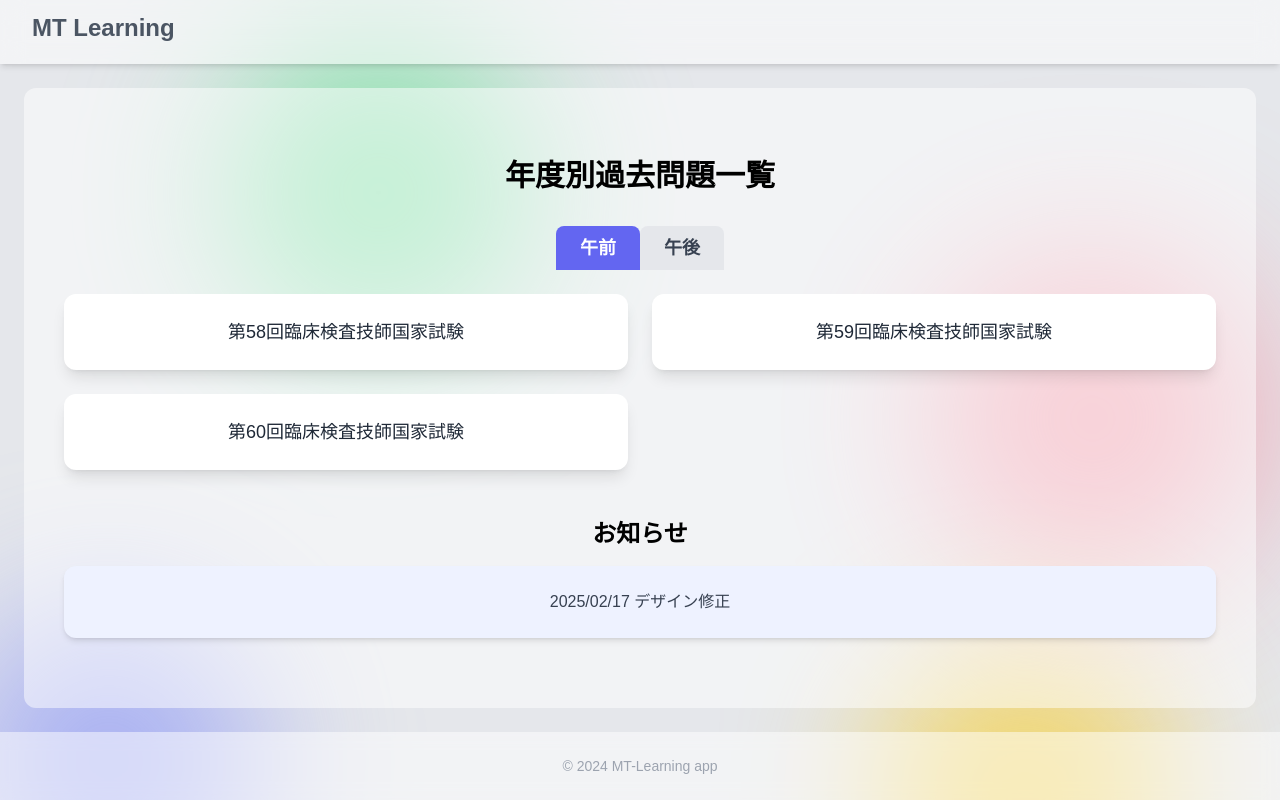
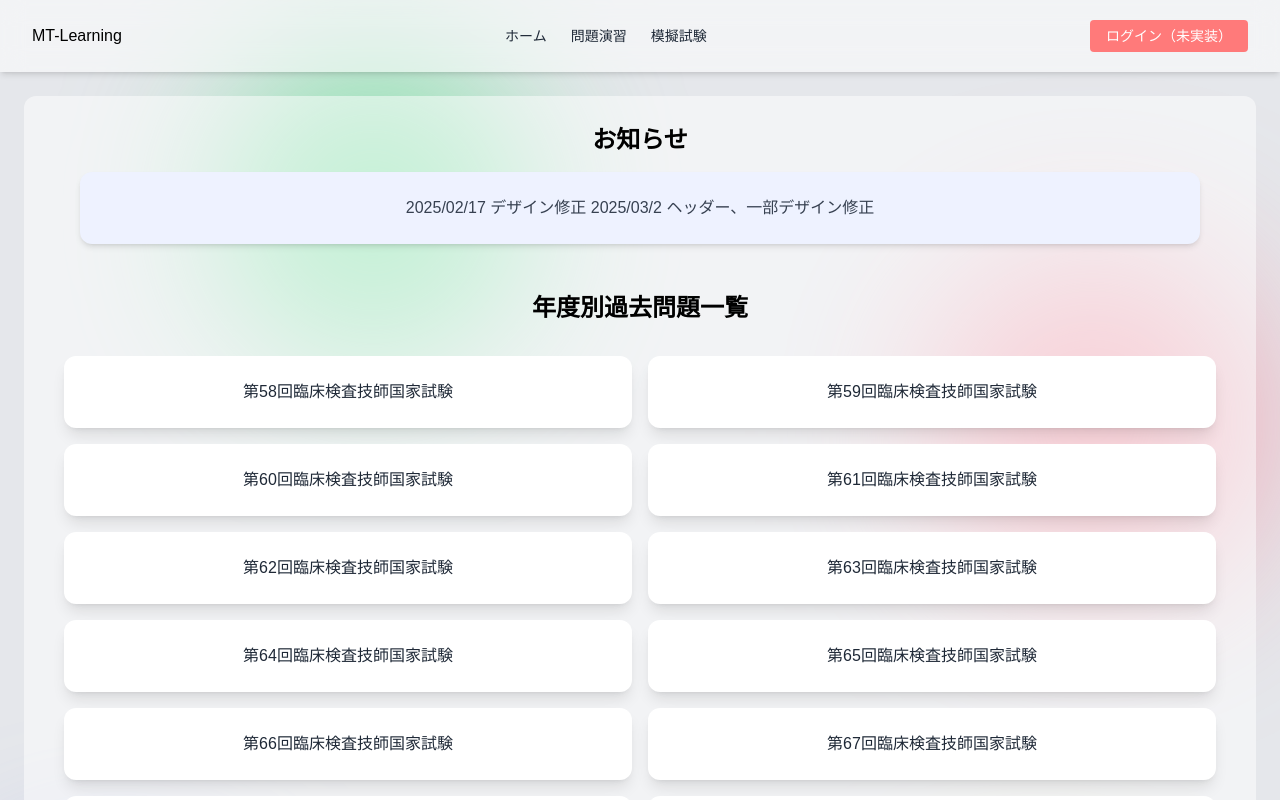
Before and after one commit to saneatu4060/mt-learning-app, a Next.js app: page / in a window 1280 px wide. Shown: the top 800 px of the page. Built offline with nearby package versions, Linux system fonts and the light colour scheme.

Commit message:
ヘッダー、一部デザイン修正

```diff
--- a/src/app/globals.css
+++ b/src/app/globals.css
@@ -5,9 +5,6 @@
 body {
   font-family: Arial, Helvetica, sans-serif;
 }
-
-
-
 
 @layer base {
   :root {
--- a/src/app/layout.tsx
+++ b/src/app/layout.tsx
@@ -18,7 +18,6 @@ export default function RootLayout({
     <html lang="ja">
       <body className="bg-gray-200 min-h-screen">
         <div className="relative grid grid-rows-[auto_1fr_auto] min-h-screen">
-
           {/* 背景の円 */}
           <div className="absolute inset-0 z-0 overflow-hidden">
             <div className="circle-one blur-3xl w-64 h-64 rounded-full bg-rose-400/60 top-0 right-10 lg:right-28 absolute"></div>
@@ -26,22 +25,18 @@ export default function RootLayout({
             <div className="circle-three blur-3xl w-64 h-64 rounded-full bg-green-400/60 top-0 left-10 lg:left-28 absolute"></div>
             <div className="circle-four blur-3xl w-64 h-64 rounded-full bg-yellow-400/60 bottom-0 right-10 lg:right-28 absolute"></div>
           </div>
-
           {/* ヘッダー部分 */}
-          <header className="bg-white/50 backdrop-blur-md z-10 shadow-md">
+          <header className="bg-white/50 backdrop-blur-md z-50 shadow-md">
             <div className="container max-w-7xl mx-auto flex items-center justify-between px-4 py-8 md:px-8">
-              {/* Navbar コンポーネントの呼び出し */}
               <Providers>
                 <Navbar />
               </Providers>
             </div>
           </header>
-
           {/* メインコンテンツ */}
           <main className="flex items-center justify-center z-10 min-h-[calc(100vh-200px)]  bg-white/50 rounded-xl py-3 px-6 m-6 overflow-hidden">
             {children}
           </main>
-
           {/* フッター */}
           <Footer />
         </div>
--- a/src/app/learning/[categoryId]/page.tsx
+++ b/src/app/learning/[categoryId]/page.tsx
@@ -1,23 +1,26 @@
 "use client";
-
-import { useParams, useRouter, useSearchParams } from "next/navigation";
+import { useRouter, useSearchParams } from "next/navigation";
 import { Book, Trophy } from "lucide-react";
 import Link from "next/link";
+import { categorydata } from "@/data/category";
 
 const ModeSelect = () => {
     const router = useRouter();
-    const params = useParams(); // useParamsでparamsを取得
-    const { categoryId } = params; // paramsからcategoryIdを取得
+    // const params = useParams(); // useParamsでparamsを取得
+    // const { categoryId } = params; // paramsからcategoryIdを取得
     const searchParams = useSearchParams();
+    const categoryName = searchParams.get("year") || "カテゴリ名不明";
+    const data = categorydata.find((category) => category.uri === categoryName);
 
-    const categoryName = searchParams.get("name") || "カテゴリ名不明";
+    const handleModeSelect = (mode: "am" | "pm") => {
+        router.push(`/learning/year=${categoryName}/mode=${mode}`);
+    };
 
-    const handleModeSelect = (mode: "practice" | "exam") => {
-        router.push(`/learning/${categoryId}/${mode}`);
-    };
+
 
     return (
         <div className="container mx-auto p-4">
+            <h1></h1>
             <div className="bg-white/90 backdrop-blur-md rounded-2xl shadow-xl p-8 max-w-3xl mx-auto">
                 <div className="flex justify-between items-center mb-6">
                     <Link href="/" className="text-gray-600 hover:text-gray-900 text-sm">
@@ -30,30 +33,29 @@ const ModeSelect = () => {
                 <div className="grid grid-cols-1 md:grid-cols-2 gap-8">
                     {/* 演習モードボタン */}
                     <button
-                        onClick={() => handleModeSelect("practice")}
-                        className="group bg-white rounded-xl p-6 border border-gray-200 shadow-lg hover:shadow-xl hover:bg-gradient-to-br from-indigo-100 to-white transition-all duration-300 ease-in-out"
+                        onClick={() => handleModeSelect("am")}
+                        className="group bg-orange-100 rounded-xl p-6 border border-gray-200 shadow-lg hover:shadow-xl hover:bg-gradient-to-br from-orange-200 to-white transition-all duration-300 ease-in-out"
                     >
                         <div className="flex items-center gap-4">
-                            <div className="p-4 bg-gray-100 rounded-lg group-hover:bg-indigo-50 transition-all duration-300">
+                            <div className="p-4 bg-orange-200 rounded-lg group-hover:bg-orange-100 transition-all duration-300">
                                 <Book className="w-8 h-8 text-indigo-600 group-hover:scale-110 transition-transform duration-300 ease-in-out" />
                             </div>
                             <span className="text-lg font-semibold text-gray-800 group-hover:text-indigo-700 transition-colors duration-300">
-                                演習モード
+                                午前{data?.am}
                             </span>
                         </div>
                     </button>
-
                     {/* 試験モードボタン */}
                     <button
-                        onClick={() => handleModeSelect("exam")}
-                        className="group bg-white rounded-xl p-6 border border-gray-200 shadow-lg hover:shadow-xl hover:bg-gradient-to-br from-indigo-100 to-white transition-all duration-300 ease-in-out"
+                        onClick={() => handleModeSelect("pm")}
+                        className="group bg-blue-200 rounded-xl p-6 border border-gray-200 shadow-lg hover:shadow-xl hover:bg-gradient-to-br from-indigo-100 to-white transition-all duration-300 ease-in-out"
                     >
                         <div className="flex items-center gap-4">
-                            <div className="p-4 bg-gray-100 rounded-lg group-hover:bg-indigo-50 transition-all duration-300">
+                            <div className="p-4 bg-blue-300 rounded-lg group-hover:bg-indigo-50 transition-all duration-300">
                                 <Trophy className="w-8 h-8 text-indigo-600 group-hover:scale-110 transition-transform duration-300 ease-in-out" />
                             </div>
                             <span className="text-lg font-semibold text-gray-800 group-hover:text-indigo-700 transition-colors duration-300">
-                                試験モード
+                                午後{data?.pm}
                             </span>
                         </div>
                     </button>
--- a/src/app/page.tsx
+++ b/src/app/page.tsx
@@ -1,65 +1,38 @@
-"use client"
-import { useState } from "react";
 import { categorydata } from "@/data/category";
 import Link from "next/link";
 
-// export const metadata = {
-//   title: "ダッシュボード | MT-Learning",
-//   description: "過去問を解いて学習を始めましょう！",
-// };
+export const metadata = {
+  title: "ホーム | MT-Learning",
+  description: "過去問を解いて学習を始めましょう！",
+};
 
 const Home = () => {
-  const [activeTab, setActiveTab] = useState("午前");
-
-  // タブで表示するデータをフィルタリング
-  const filteredCategories = categorydata.filter(
-    (category) => category.type === activeTab
-  );
-
   return (
     <div className="container mx-auto p-4">
-      <h1 className="text-3xl font-bold mb-8 text-center">年度別過去問題一覧</h1>
-
-      {/* タブナビゲーション */}
-      <div className="flex justify-center mb-6">
-        {["午前", "午後"].map((tab) => (
-          <button
-            key={tab}
-            onClick={() => setActiveTab(tab)}
-            className={`px-6 py-2 text-lg font-semibold rounded-t-lg transition-all ${activeTab === tab
-              ? "bg-indigo-500 text-white"
-              : "bg-gray-200 text-gray-700"
-              }`}
-          >
-            {tab}
-          </button>
-        ))}
+      {/* お知らせセクション */}
+      <h3 className="text-2xl text-center font-semibold mb-4">お知らせ</h3>
+      <div className="bg-indigo-50 p-6 rounded-xl shadow-md md:m-4">
+        <p className="text-gray-700 text-center">2025/02/17 デザイン修正
+          2025/03/2 ヘッダー、一部デザイン修正
+        </p>
       </div>
 
-      {/* カテゴリの一覧をモダンなカードレイアウトで表示 */}
-      <div className="grid grid-cols-1 sm:grid-cols-2 lg:grid-cols-2 gap-6">
-        {filteredCategories.map((category) => (
+      <h1 className="text-2xl font-bold mb-8 text-center mt-12">年度別過去問題一覧</h1>
+      <div className="grid grid-cols-1 sm:grid-cols-2 lg:grid-cols-2 gap-4">
+        {categorydata.map((category) => (
           <Link
             key={category.id}
-            href={`/learning/${category.id}?${encodeURIComponent(category.uri)}`}
+            href={`/learning/${category.id}?year=${category.uri}`}
             className="group block p-6 bg-white shadow-lg rounded-xl hover:shadow-xl hover:bg-gradient-to-br from-indigo-100 to-white transition-all duration-300 ease-in-out"
           >
             <div className="flex items-center justify-center">
-              <span className="text-lg font-medium text-gray-800 group-hover:text-indigo-700 transition-colors duration-300 ease-in-out">
+              <span className="text-base font-medium text-gray-800 group-hover:text-indigo-700 transition-colors duration-300 ease-in-out">
                 {category.name}
               </span>
             </div>
           </Link>
         ))}
       </div>
-
-      {/* お知らせセクション */}
-      <div className="mt-12">
-        <h3 className="text-2xl text-center font-semibold mb-4">お知らせ</h3>
-        <div className="bg-indigo-50 p-6 rounded-xl shadow-md">
-          <p className="text-gray-700 text-center">2025/02/17 デザイン修正</p>
-        </div>
-      </div>
     </div>
   );
 };
--- a/src/components/Footer.tsx
+++ b/src/components/Footer.tsx
@@ -3,8 +3,8 @@
 export default function Footer() {
 
     return (
-        <div className="bg-white/50 z-50 backdrop-blur">
-            <div className="mx-auto max-w-4xl text-center py-6 text-sm text-gray-400">
+        <div className="bg-white/50 z-0 backdrop-blur">
+            <div className="mx-auto max-w-2xl text-center py-6 text-sm text-gray-400">
                 <p>&copy; {new Date().getFullYear()} MT-Learning app</p>
             </div>
         </div>
--- /dev/null
+++ b/src/components/MobileMenu.tsx
@@ -0,0 +1,47 @@
+"use client"
+
+import { useState } from "react"
+import Link from "next/link"
+import { Menu, X } from "lucide-react"
+
+interface NavItem {
+    label: string
+    href: string
+}
+
+interface MobileMenuProps {
+    navItems: NavItem[]
+}
+
+export function MobileMenu({ navItems }: MobileMenuProps) {
+    const [isOpen, setIsOpen] = useState(false)
+
+    const toggleMenu = () => {
+        setIsOpen(!isOpen)
+    }
+
+    return (
+        <div className="md:hidden z-50 ">
+            <button onClick={toggleMenu} className="p-2 focus:outline-none" aria-label="メニューを開く">
+                {isOpen ? <X size={24} /> : <Menu size={24} />}
+            </button>
+
+            {isOpen && (
+                <div className="absolute left-0 z-50 w-full bg-white ">
+                    <nav className="flex flex-col z-50">
+                        {navItems.map((item) => (
+                            <Link
+                                key={item.label}
+                                href={item.href}
+                                className=" border-2 border-solid border-gray-100 px-6 py-4 text-gray-800 hover:bg-gray-50"
+                                onClick={() => setIsOpen(false)}
+                            >
+                                {item.label}
+                            </Link>
+                        ))}
+                    </nav>
+                </div>
+            )}
+        </div>
+    )
+}
--- a/src/components/Navbar.tsx
+++ b/src/components/Navbar.tsx
@@ -1,12 +1,54 @@
 import Link from "next/link";
 import React from "react";
+import { MobileMenu } from "./MobileMenu";
+import { LogOut } from "lucide-react";
+
+const navItems = [
+    { label: "ホーム", href: "/" },
+    { label: "問題演習", href: "/practice" },
+    { label: "模擬試験", href: "/exam" },
+]
 
 const Navbar = async () => {
     return (
-        <div className="fixed inset-x-0 top-0  py-3 ">
-            <div className="flex items-center justify-between h-full gap-2 px-8 mx-auto max-w-7xl">
-                <Link href={"/"} className="flex items-center gap-2">
-                    <p className="text-2xl font-semibold text-gray-600">MT Learning</p>
+        <div className="container mx-auto flex h-2 z-50 items-center justify-between ">
+            {/* モバイルメニュー（左側） */}
+            <div className="md:hidden">
+                <MobileMenu navItems={navItems} />
+            </div>
+
+            {/* ロゴ（モバイルでは中央、デスクトップでは左） */}
+            <div className="absolute left-1/2 -translate-x-1/2 transform md:static md:left-0 md:translate-x-0">
+                MT-Learning
+            </div>
+
+            {/* デスクトップナビゲーション（中央） */}
+            <nav className="hidden md:flex md:flex-1 md:items-center md:justify-center">
+                <ul className="flex space-x-6">
+                    {navItems.map((item) => (
+                        <li key={item.label}>
+                            <Link href={item.href} className="text-sm font-medium text-gray-800 hover:text-gray-600">
+                                {item.label}
+                            </Link>
+                        </li>
+                    ))}
+                </ul>
+            </nav>
+
+            {/* ログアウトボタン（右側） */}
+            <div className="hidden md:block">
+                <Link
+                    href="/logout"
+                    className="rounded bg-[#ff7a7a] px-4 py-2 text-sm font-medium text-white hover:bg-[#ff6666]"
+                >
+                    ログイン（未実装）
+                </Link>
+            </div>
+
+            {/* モバイルログアウトアイコン（右側） */}
+            <div className="md:hidden">
+                <Link href="/logout" className="p-2">
+                    <LogOut />
                 </Link>
             </div>
         </div>
--- a/src/components/QuestionComponent.tsx
+++ b/src/components/QuestionComponent.tsx
@@ -63,15 +63,16 @@ const QuestionComponent = ({
 
     return (
         <div>
-            <h3 className="text-base font-semibold">{question.id}問目</h3>
+            <h3 className="text-xl font-semibold">{question.id}問目</h3>
             <h3 className="p-4 text-base font-medium ">{question.text}</h3>
+
             {question.isImageUrl ? (
                 <>
                     <Image
                         src={question.isImageUrl || ""}
                         alt="No image"
-                        width={450}
-                        height={300}
+                        width={250}
+                        height={200}
                         style={{
                             margin: "auto",
                         }}
@@ -126,6 +127,7 @@ const QuestionComponent = ({
                                         hover:shadow-2xl hover:bg-indigo-50
                                         focus-within:ring-2 focus-within:ring-indigo-500
                                         transition-all
+                                        w-full
                                     `}
                         >
                             <RadioGroupItem
--- a/src/components/Sidebar.tsx
+++ b/src/components/Sidebar.tsx
@@ -13,15 +13,16 @@ const SidebarComponent = ({
     currentQuestionIndex,
 }: SidebarComponentProps) => {
     return (
-        <div className="rounded-xl  h-screen overflow-y-auto"> {/* スクロール可能に設定 */}
-            <ul className="space-y-3">
+        <div className="rounded-xl h-screen h-3/4  overflow-y-auto "
+            style={{ height: "calc(100vh - 170px)" }}>
+            <ul className="space-y-2">
                 {questions.map((question, index) => (
                     <li key={question.id}>
                         <Link
                             href={`#question-${index}`}
-                            className={`block px-4 py-2 rounded-lg text-sm transition-colors ${index === currentQuestionIndex
+                            className={`block px-2 py-2 rounded-lg text-xs transition-colors ${index === currentQuestionIndex
                                 ? "bg-blue-600 text-white"
-                                : "bg-gray-100 text-gray-600 hover:bg-gray-200"
+                                : "bg-gray-100 text-gray-700 hover:bg-gray-200"
                                 }`}
                         >
                             <span className="ml-2 flex-shrink-0 line-clamp-2">
--- a/src/data/category.ts
+++ b/src/data/category.ts
@@ -1,7 +1,15 @@
 export const categorydata = [
-    { id: 1, type: "午前", name: "第58回臨床検査技師国家試験", uri: "exam58am" },
-    { id: 2, type: "午後", name: "第58回臨床検査技師国家試験", uri: "exam58pm" },
-    { id: 3, type: "午前", name: "第59回臨床検査技師国家試験", uri: "exam59am" },
-    { id: 4, type: "午後", name: "第59回臨床検査技師国家試験", uri: "exam59pm" },
-    { id: 5, type: "午前", name: "第60回臨床検査技師国家試験", uri: "exam60am" },
+    { id: 1, name: "第58回臨床検査技師国家試験", uri: "58th", am: 1, pm: 2 },
+    { id: 2, name: "第59回臨床検査技師国家試験", uri: "59th" },
+    { id: 3, name: "第60回臨床検査技師国家試験", uri: "60th" },
+    { id: 4, name: "第61回臨床検査技師国家試験", uri: "61th" },
+    { id: 5, name: "第62回臨床検査技師国家試験", uri: "62th" },
+    { id: 6, name: "第63回臨床検査技師国家試験", uri: "63th" },
+    { id: 7, name: "第64回臨床検査技師国家試験", uri: "64th" },
+    { id: 8, name: "第65回臨床検査技師国家試験", uri: "65th" },
+    { id: 9, name: "第66回臨床検査技師国家試験", uri: "66th" },
+    { id: 10, name: "第67回臨床検査技師国家試験", uri: "67th" },
+    { id: 11, name: "第68回臨床検査技師国家試験", uri: "68th" },
+    { id: 12, name: "第69回臨床検査技師国家試験", uri: "69th" },
+    { id: 13, name: "第70回臨床検査技師国家試験", uri: "70th" },
 ];
```
Also changed, not shown: src/app/learning/[categoryId]/[mode]/page.tsx (+32 -23 lines).
